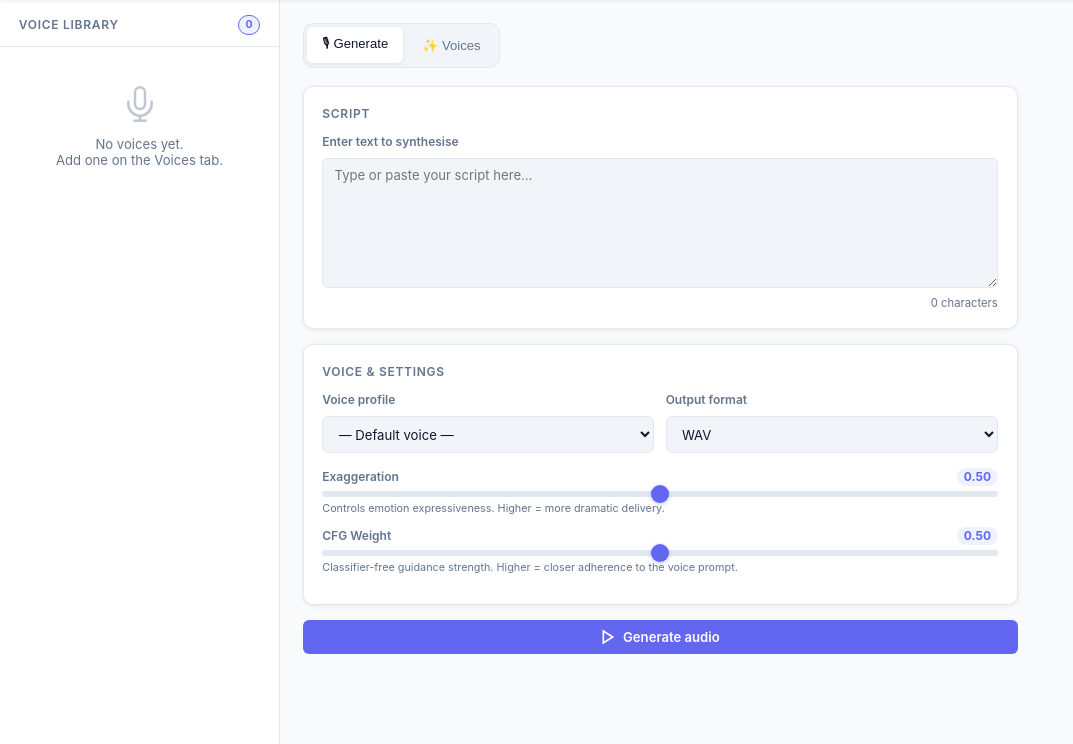
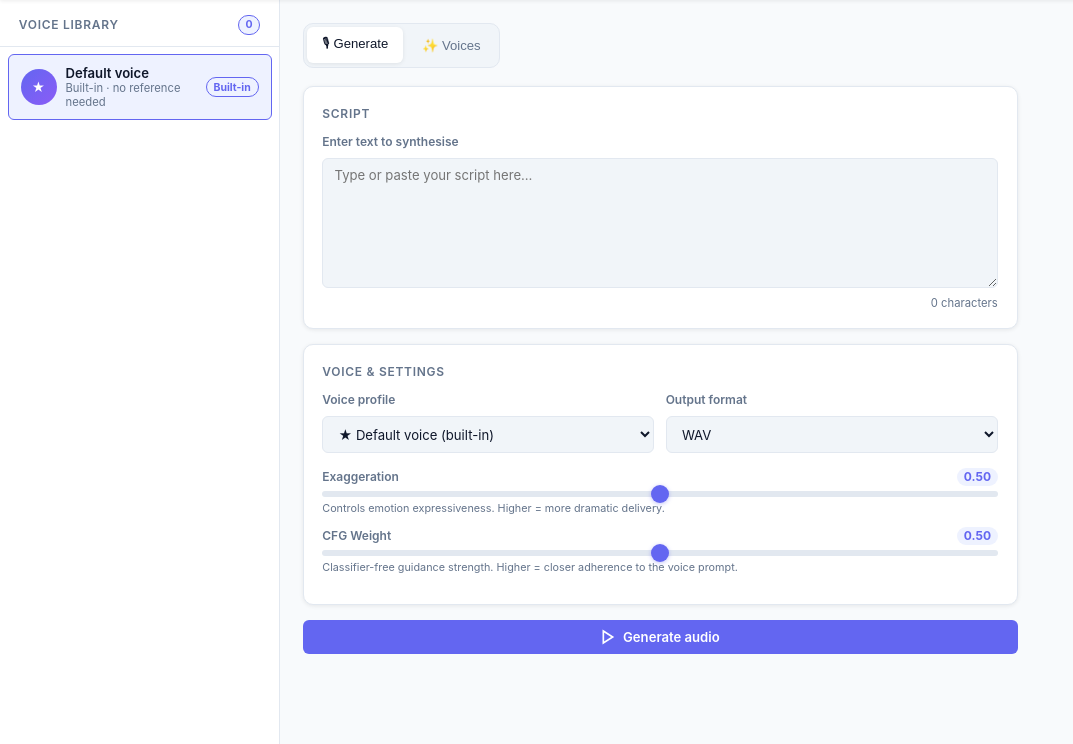
Before and after one commit to aaronpowell/chatterbox-selfhost, a FastAPI app: page /admin in a window 1280 px wide. Shown: the part 56-800 px from the top of the page, without its empty margins (0-1073 px from the left). Run offline with FastAPI, Linux system fonts and the light colour scheme; data that the repository does not hold is empty.

Commit message:
Add selectable built-in Default voice to admin UI
Surface Chatterbox's built-in default voice as an always-present, selectable card in the voice library (no reference audio required). Keep sidebar selection and the Generate-tab dropdown in sync, and render the default even if /profiles fails to load.

Co-authored-by: Copilot <223556219+Copilot@users.noreply.github.com>

```diff
--- a/templates/admin.html
+++ b/templates/admin.html
@@ -626,7 +626,7 @@
           <div class="form-group">
             <label for="ttsVoice">Voice profile</label>
             <select id="ttsVoice">
-              <option value="">— Default voice —</option>
+              <option value="">★ Default voice (built-in)</option>
             </select>
           </div>
           <div class="form-group">
@@ -847,13 +847,19 @@ let voices = [];
 async function loadVoices() {
   try {
     const res = await fetch("/profiles");
-    if (!res.ok) return;
-    voices = await res.json();
-    renderVoiceList();
-    renderVoiceSelect();
+    if (res.ok) voices = await res.json();
   } catch (e) {
     console.warn("Could not load voices:", e);
   }
+  renderVoiceList();
+  renderVoiceSelect();
+}
+
+function selectVoice(card, id) {
+  document.querySelectorAll(".voice-card").forEach(c => c.classList.remove("selected"));
+  if (card) card.classList.add("selected");
+  document.getElementById("ttsVoice").value = (id == null) ? "" : id;
+  document.querySelector('[data-tab="generate"]').click();
 }
 
 function renderVoiceList() {
@@ -864,15 +870,27 @@ function renderVoiceList() {
 
   list.querySelectorAll(".voice-card").forEach(c => c.remove());
 
-  if (voices.length === 0) {
-    empty.style.display = "";
-    return;
-  }
+  // Always-present built-in default voice (no reference audio required).
+  const selectedId = document.getElementById("ttsVoice").value;
+  const def = document.createElement("div");
+  def.className = "voice-card" + (selectedId === "" ? " selected" : "");
+  def.dataset.id = "";
+  def.innerHTML = `
+    <div class="voice-avatar">★</div>
+    <div class="voice-info">
+      <div class="voice-name">Default voice</div>
+      <div class="voice-lang">Built-in · no reference needed</div>
+    </div>
+    <span class="badge badge-primary">Built-in</span>`;
+  def.addEventListener("click", () => selectVoice(def, ""));
+  list.appendChild(def);
+
+  // The default voice is always available, so the empty hint is never needed.
   empty.style.display = "none";
 
   voices.forEach(v => {
     const card = document.createElement("div");
-    card.className = "voice-card";
+    card.className = "voice-card" + (String(v.id) === selectedId ? " selected" : "");
     card.dataset.id = v.id;
     const initial = (v.name || "?")[0].toUpperCase();
     card.innerHTML = `
@@ -882,27 +900,31 @@ function renderVoiceList() {
         <div class="voice-lang">${escHtml(v.language)}</div>
       </div>
       <span class="badge">${v.reference_audio_path ? "✓" : "—"}</span>`;
-    card.addEventListener("click", () => {
-      document.querySelectorAll(".voice-card").forEach(c => c.classList.remove("selected"));
-      card.classList.add("selected");
-      document.getElementById("ttsVoice").value = v.id;
-      // switch to generate tab
-      document.querySelector('[data-tab="generate"]').click();
-    });
+    card.addEventListener("click", () => selectVoice(card, v.id));
     list.appendChild(card);
   });
 }
 
 function renderVoiceSelect() {
   const sel = document.getElementById("ttsVoice");
-  sel.innerHTML = '<option value="">— Default voice —</option>';
+  const prev = sel.value;
+  sel.innerHTML = '<option value="">★ Default voice (built-in)</option>';
   voices.forEach(v => {
     const opt = document.createElement("option");
     opt.value = v.id;
     opt.textContent = v.name + " (" + v.language + ")";
     sel.appendChild(opt);
   });
+  sel.value = prev;
 }
+
+// Keep the sidebar highlight in sync when the dropdown changes directly.
+document.getElementById("ttsVoice").addEventListener("change", (e) => {
+  const id = e.target.value;
+  const card = [...document.querySelectorAll(".voice-card")].find(c => c.dataset.id === id);
+  document.querySelectorAll(".voice-card").forEach(c => c.classList.remove("selected"));
+  if (card) card.classList.add("selected");
+});
 
 function escHtml(s) {
   return String(s).replace(/&/g,"&amp;").replace(/</g,"&lt;").replace(/>/g,"&gt;");
```
